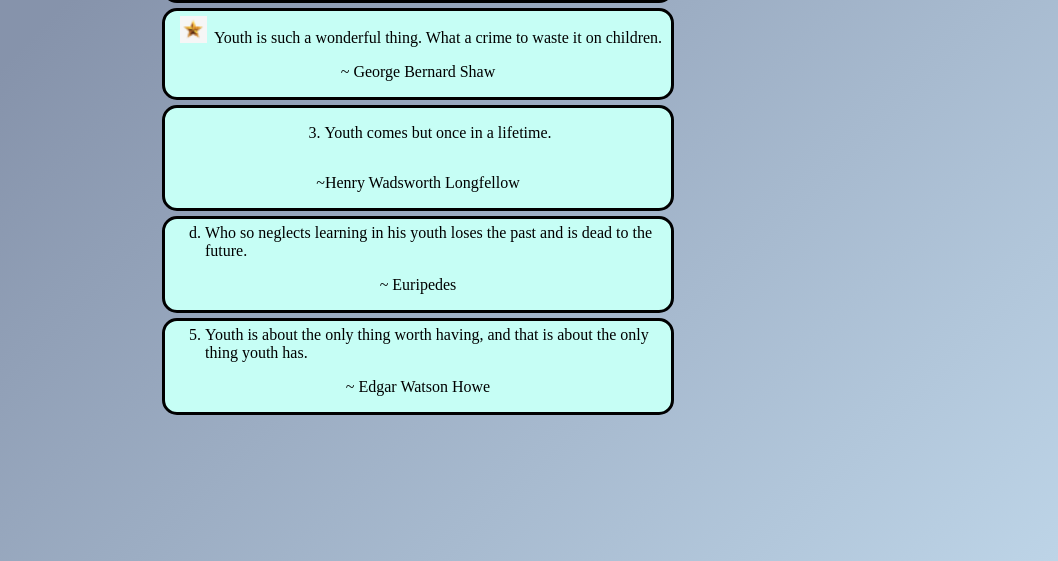
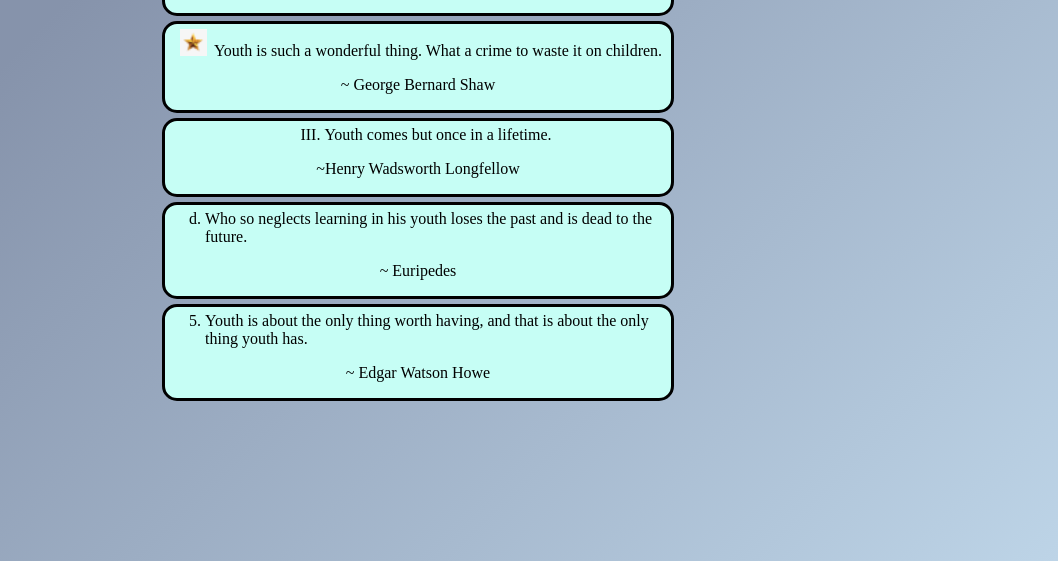
Before and after one commit to ankit081202/FEWD1302_Final, a plain HTML site: page index.html in a window 1280 px wide. Shown: the part 255-816 px from the top of the page, without its empty margins (222-1280 px from the left). Drawn offline with Linux system fonts and the light colour scheme.

Commit message:
Update style.css

```diff
--- a/style.css
+++ b/style.css
@@ -25,7 +25,7 @@ body{
     margin-top: 5px;
     margin-bottom: 0;
 }
-.quote3 > ul{
+.quote3 > ol{
     list-style-type: upper-roman;
     margin-top: 5px;
     margin-bottom: 0;
```
